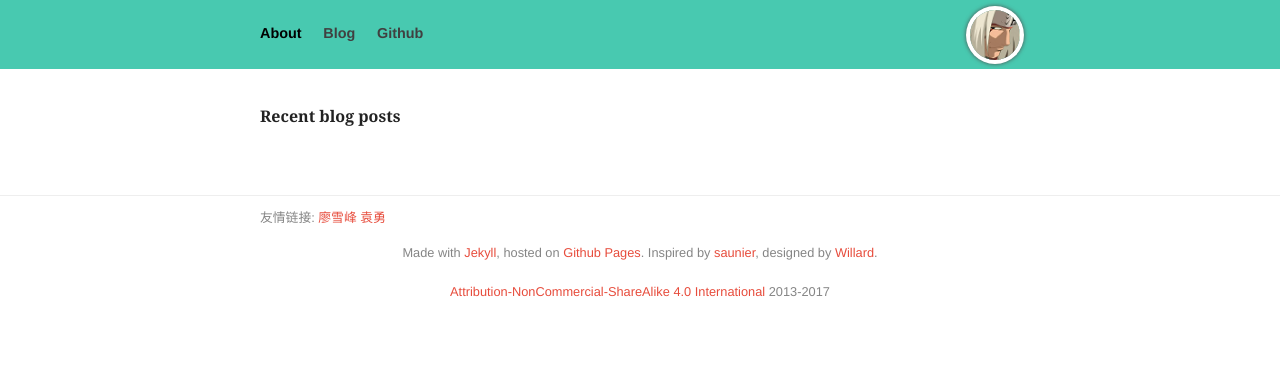
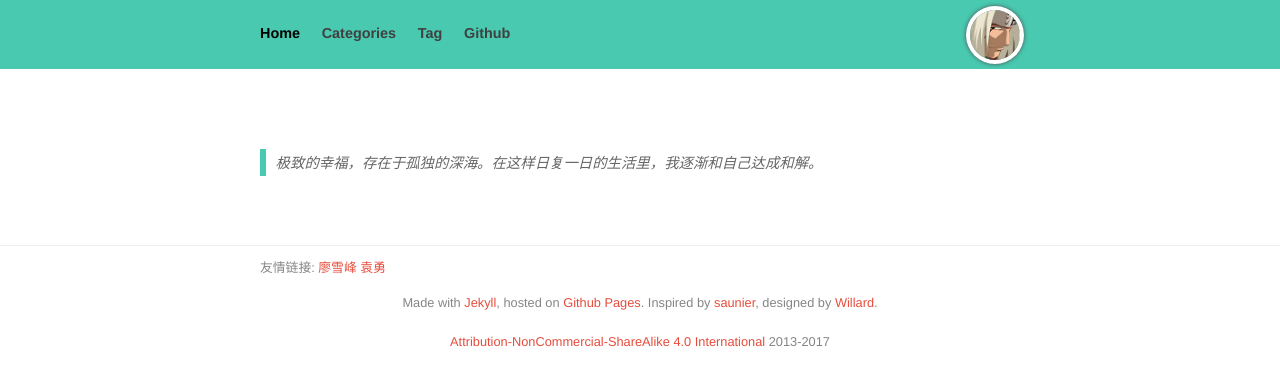
Before and after one commit to punmin/punmin.github.io, a Jekyll site: the page built from index.html, in a window 1280 px wide. Shown: the top 386 px of the page. Built offline with Jekyll 4.4.1, drawn with Linux system fonts in a browser that asks for light colours; nearby versions of some CDN libraries.

Commit message:
加tag页面，子导航合并到主导航，去掉about页，增加静态资源路径变量static

```diff
--- a/_config.yml
+++ b/_config.yml
@@ -3,6 +3,7 @@ title: Pun Min
 name: PunMin's homepage
 description:  PunMin's blog
 url: http://punmin.com
+static:
 
 # 自定义post url
 permalink: /blog/:title.html
--- a/_layouts/default.html
+++ b/_layouts/default.html
@@ -4,14 +4,12 @@
   <meta charset="utf-8">
   <meta name="viewport" content="width=device-width, initial-scale=1.0">
   <title>
-    {{ page.title }}
-    {% if page.category == 'blog' and page.url != '/blog/index.html' %}
-    - Pun Min
-    {% endif %}
+    {{ page.title }} - Pun Min
   </title>
-  <link rel="stylesheet" href="../css/site.css">
+  <link rel="stylesheet" href="{{static}}/css/site.css">
+  <link rel="stylesheet" href="{{static}}/css/blog.css">
   <link href="//cdn.bootcss.com/font-awesome/4.4.0/css/font-awesome.css" rel="stylesheet">
-  <link href="/favicon.ico" rel="shortcut icon" type="image/x-icon" />
+  <link href="{{static}}/images/favicon.ico" rel="shortcut icon" type="image/x-icon" />
   {% if page.description %}<meta name="description" content="{{page.description}}" />{% endif %}
 
   <link rel="alternate" hreflang="en" href="/" />
@@ -20,7 +18,7 @@
 
   {% if page.category == 'blog' %}
     {% if page.photo %}
-      <meta property="og:image" content="/images/posts/{{ page.photo }}" />
+      <meta property="og:image" content="{{static}}/images/posts/{{ page.photo }}" />
     {% endif %}
   {% endif %}
 </head>
@@ -29,14 +27,15 @@
   <div class="header-container">
     <header class="inner">
       <nav>
-        <a class="{% if page.category == 'about' %} selected {% endif %}" href="/">About</a>
-        <a class="{% if page.category == 'blog' %} selected {% endif %}" href="/blog/">Blog</a>
+        <a class="{% if page.category == 'home' %} selected {% endif %}" href="/">Home</a>
+        <a class="{% if page.category == 'categories' %} selected {% endif %}" href="/categories.html">Categories</a>
+        <a class="{% if page.category == 'tag' %} selected {% endif %}" href="/tag.html">Tag</a>
         <a href="https://github.com/punmin">Github</a>
       </nav>
 
       <div class="pull-right right logo">
 
-        <a href="http://punmin.com/"><img class="avatar" src="/images/profile_picture.png" alt="My profile picture" /></a>
+        <a href="http://punmin.com/"><img class="avatar" src="{{static}}/images/profile_picture.png" alt="My profile picture" /></a>
       </div>
       <div class="clear"></div>
     </header>
--- a/_layouts/post.html
+++ b/_layouts/post.html
@@ -2,10 +2,8 @@
 layout: default
 ---
 
-<link rel="stylesheet" href="../css/blog.css">
-
 {% if page.photo %}
-<div class="post-photo" style="background-image: url('/images/posts/{{ page.photo }}')">
+<div class="post-photo" style="background-image: url('{{static}}/images/posts/{{ page.photo }}')">
 </div>
 {% endif %}
 
--- a/index.html
+++ b/index.html
@@ -1,32 +1,32 @@
 ---
 layout: default
-category: about
-title: PunMin's homepage
-description: PunMin's blog
+title: Home
+category: home
 ---
 
-<section class="about-me inner">
-  <h1>
-    <span class="hello">
-
-    </span>
-  </h1>
-
-
-
+<section class="inner">
+  <div class="pidex">
+    <blockquote>
+      <p>极致的幸福，存在于孤独的深海。在这样日复一日的生活里，我逐渐和自己达成和解。</p>
+    </blockquote>
+  <div>
+  <ul class="posts">
+    {% for post in site.posts %}
+	  {% capture y %}{{post.date | date:"%Y"}}{% endcapture %}
+	  {% if year != y %}
+		{% assign year = y %}
+		<span class="listing-seperator">{{ y }}</span>
+	  {% endif %}
+    <a class='post-link-in-posts' href="{{ site.url }}{{ post.url }}">
+        <span class='date'>{{ post.date | date: "%b %d" }}</span>
+        <span class='article'>{{ post.title }}</span>
+		<div class="tag-in-index-post">
+        <i class="fa fa-tags"></i>
+          <div class="tag">
+		        {{ post.tags | first }}
+          </div>
+        </div>
+    </a>
+    {% endfor %}
+  </ul>
 </section>
-
-<section class="inner">
-  <div class="post-recents-in-index">
-    <strong>Recent blog posts</strong>
-  </div>
-  <blockquote>
-    <ul>
-      {% for post in site.posts limit:3 %}
-      <li class="post-list-in-index">
-      <small class="post-list-date-in-index">{{ post.date | date_to_string }}</small><a  href="{{ site.url }}{{ post.url }}" title="{{ post.title }}">{{ post.title }}</a>
-      </li>
-      {% endfor %}
-    </ul>
-  </blockquote>
-</section>
```
Also changed, not shown: blog/index.html (deleted, +0 -41 lines), categories.html (added, +35 -0 lines), tag.html (renamed from blog/categories.html, +5 -14 lines), images/favicon.ico (renamed from favicon.ico).
